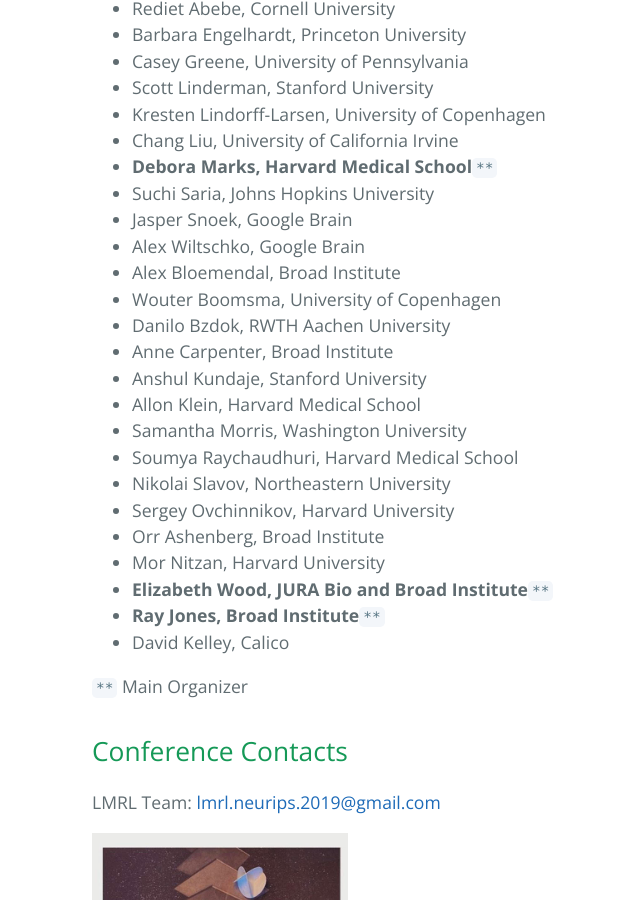
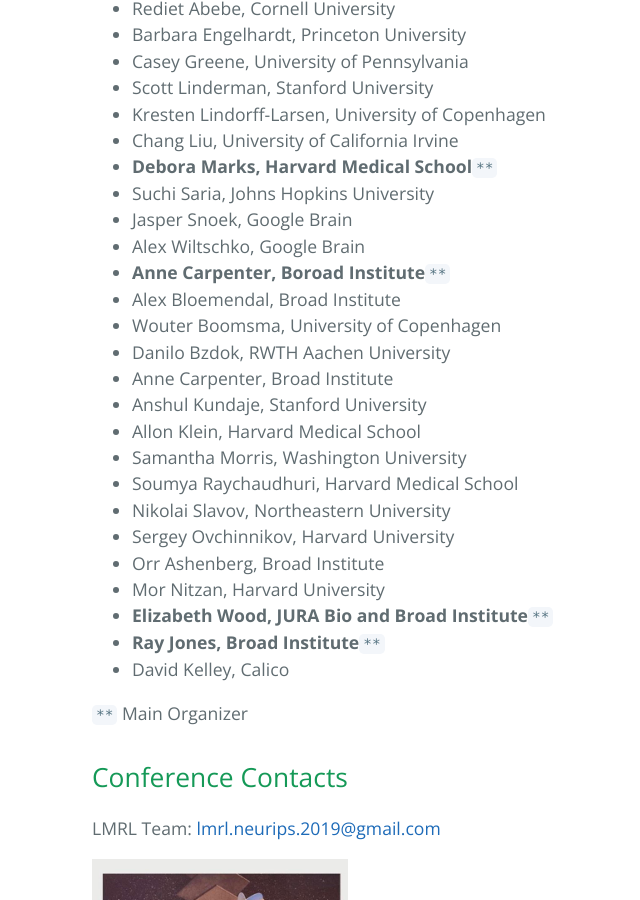
Before and after one commit to lmrl-bio/lmrl-bio.github.io, a Jekyll site: the page built from people.md, in a window 1280 px wide and 900 px high, scrolled down 606 px. Shown: the whole window, without its empty margins (132-772 px from the left). Built offline with Jekyll 4.4.1, drawn with Linux system fonts in a browser that asks for light colours; our own code applies the rules of GitHub Pages for plain Markdown files.

Commit message:
Update people.md

```diff
--- a/people.md
+++ b/people.md
@@ -15,6 +15,7 @@ layout: default
 - Suchi Saria, Johns Hopkins University
 - Jasper Snoek, Google Brain
 - Alex Wiltschko, Google Brain
+- **Anne Carpenter, Boroad Institute**`**`
 - Alex Bloemendal, Broad Institute
 - Wouter Boomsma, University of Copenhagen
 - Danilo Bzdok, RWTH Aachen University
```
